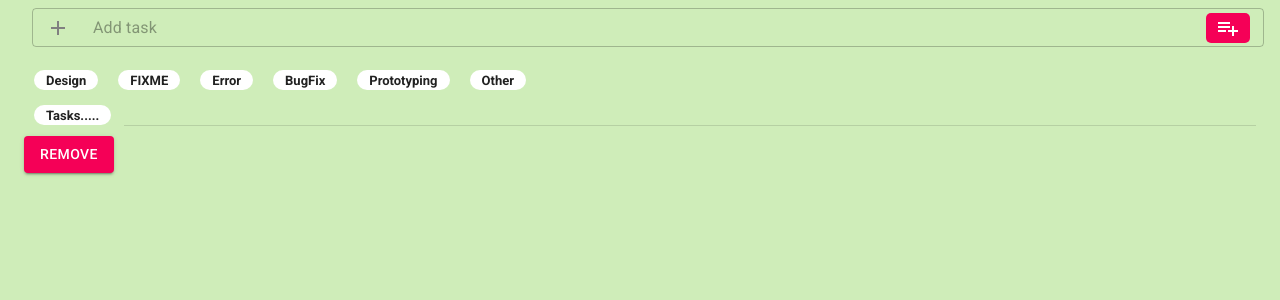
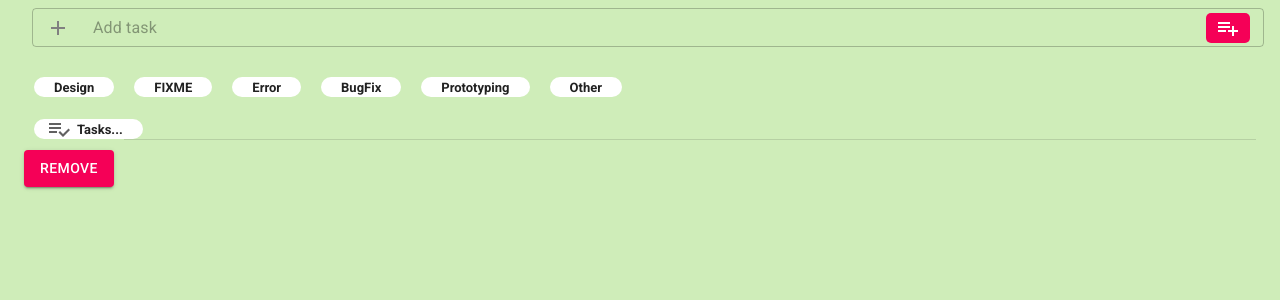
Before and after one commit to urmirahman/my-to-do-list, a React (Create React App) app: page / in a window 1280 px wide. Shown: the top 300 px of the page. Built offline with nearby package versions, Linux system fonts and the light colour scheme.

Commit message:
✨:improved

```diff
--- a/src/pages/Home.jsx
+++ b/src/pages/Home.jsx
@@ -4,6 +4,8 @@ import { IncompleteTask } from "../components/IncompleteTask";
 import { CompletedTask } from "../components/CompletedTask";
 import { InputText } from "../components/InputText";
 import { useStylesHome } from "../styledComponent/StyledComponent";
+import PlaylistAddCheckIcon from "@material-ui/icons/PlaylistAddCheck";
+import DoneAllIcon from "@material-ui/icons/DoneAll";
 
 export const Home = () => {
   const classes = useStylesHome();
@@ -78,11 +80,11 @@ export const Home = () => {
   };
   const tasktype = [
     { id: "1", name: "Design" },
-    { id: "1", name: "FIXME" },
-    { id: "1", name: "Error" },
-    { id: "1", name: "BugFix" },
-    { id: "1", name: "Prototyping" },
-    { id: "1", name: "Other" },
+    { id: "2", name: "FIXME" },
+    { id: "3", name: "Error" },
+    { id: "4", name: "BugFix" },
+    { id: "5", name: "Prototyping" },
+    { id: "6", name: "Other" },
   ];
 
   return (
@@ -108,7 +110,7 @@ export const Home = () => {
         </div>
 
         <div className={classes.dividerTag}>
-          <Chip label="Tasks....." />{" "}
+          <Chip icon={<PlaylistAddCheckIcon />} label="Tasks..." />{" "}
           <Divider className={classes.divider} component="li" variant="inset" />
         </div>
         {incompleteTask.length > 0 &&
@@ -125,7 +127,7 @@ export const Home = () => {
           ))}
         {completeTask.length > 0 && (
           <div className={classes.dividerTag}>
-            <Chip label="Complete" />{" "}
+            <Chip icon={<DoneAllIcon />} label="Complete" />{" "}
             <Divider
               className={classes.divider}
               component="li"
--- a/src/styledComponent/StyledComponent.js
+++ b/src/styledComponent/StyledComponent.js
@@ -29,10 +29,11 @@ export const useStylesHome = makeStyles({
   "@global": {
     // You should target [class*="MuiButton-root"] instead if you nest themes.
     ".MuiChip-root": {
-      margin: "5px 10px 0px !important",
+      margin: "12px 10px 0px !important",
       height: "20px !important",
       fontWeight: 600,
-      background:"white"
+      background:"white",
+      padding:"0px 8px"
     },
   },
 });
@@ -40,10 +41,6 @@ export const useStylesHome = makeStyles({
 export const styledIncomplteTask = makeStyles({
   box: {
     background: "#F5F5F5" /* fallback for old browsers */,
-    // background:
-    //   "-webkit-linear-gradient(to right, #00c9ff, #92fe9d)" /* Chrome 10-25, Safari 5.1-6 */,
-    // background: " linear-gradient(to right, #00c9ff, #92fe9d)",
-
     border: "0.5px solid #9DBCF8",
     padding: "10px 15px",
     borderRadius: 5,
```
